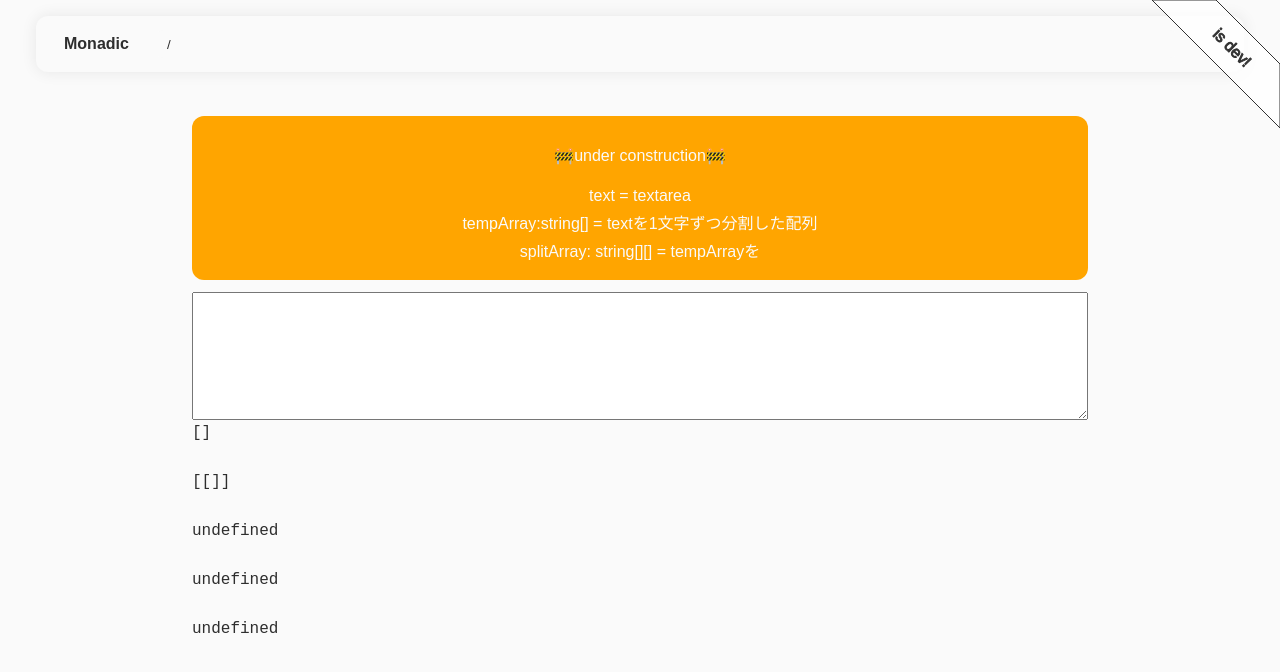
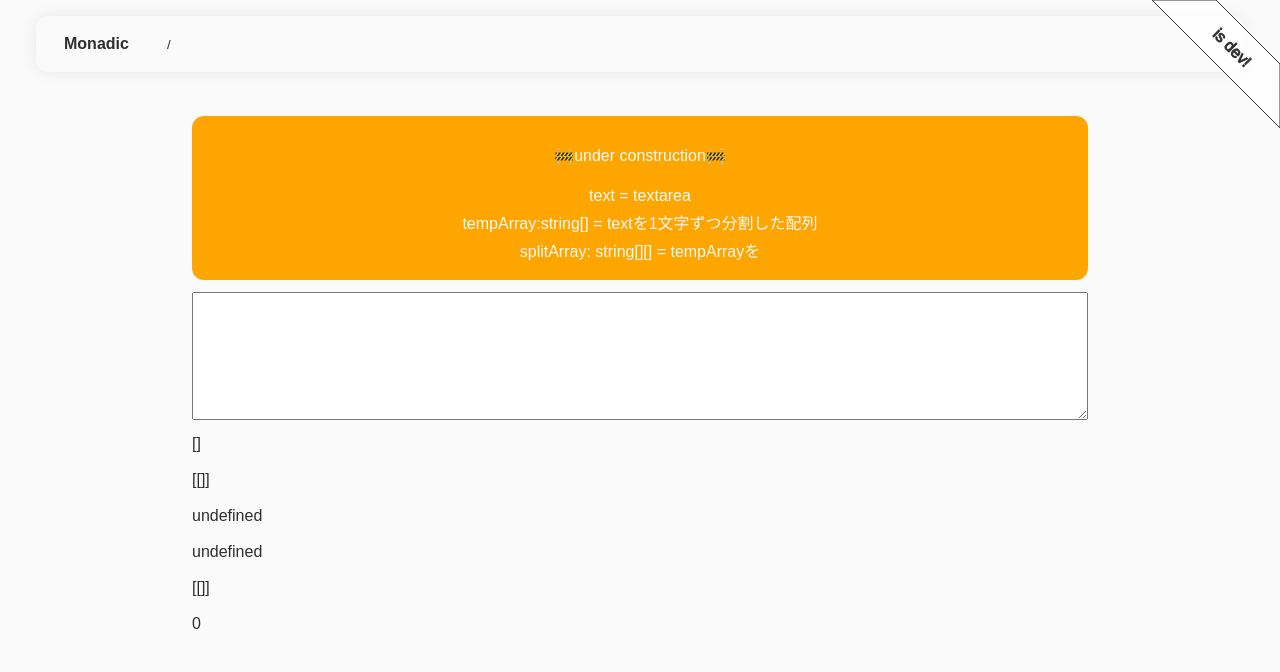
Before and after one commit to monax-owo/monadic, a SvelteKit app: page /tools/other/tategaki in a window 1280 px wide. Shown: the top 672 px of the page. Built offline with nearby package versions, Linux system fonts and the light colour scheme.

Commit message:
これは勝ったかもしれない

```diff
--- a/src/routes/tools/other/tategaki/+page.svelte
+++ b/src/routes/tools/other/tategaki/+page.svelte
@@ -32,17 +32,20 @@
       [[]]
     );
   };
-  const fill = <T,>(array: T[][]): T[][] => {
+  const maxLen = <T,>(array: T[][]): number => {
+    return array.reduce((acc, v) => {
+      return Math.max(acc, v.length);
+    }, 0);
+  };
+  const fill = (array: string[][]): string[][] => {
     let len = array.reduce((acc, v) => {
-      return Math.max(acc, v.length - 1);
+      return Math.max(acc, v.length);
     }, 0);
-    let temp = array.reduce<T[][]>(
-      (acc, v) => {
-        // v.push(Array(len - v.length).fill(""));
-        return acc;
-      },
-      [[]]
-    );
+    let temp = array.reduce((acc: string[][], v) => {
+      acc.push([...v, ...Array(v.length >= len ? 0 : len - v.length).fill("")]);
+      return acc;
+    }, []);
+    return temp;
   };
   $: tempArray = Array.from(text);
   $: splitArray = split(tempArray);
@@ -63,14 +66,11 @@
   <!-- <code>{text}</code> -->
   <div>
     <code>{JSON.stringify(tempArray)}</code>
-    <br /><br />
     <code>{JSON.stringify(splitArray)}</code>
-    <br /><br />
     <code>{JSON.stringify(resultArray)}</code>
-    <br /><br />
     <code>{result}</code>
-    <br /><br />
     <code>{JSON.stringify(fill(splitArray))}</code>
+    <code>{JSON.stringify(maxLen(splitArray))}</code>
   </div>
 </Template>
 
@@ -81,4 +81,14 @@
     min-height: 8rem;
     resize: vertical;
   }
+  code,
+  pre {
+    display: block;
+    // border: 1px solid white;
+    // padding: 12px;
+    // font-size: 1.2em;
+    // line-height: 1.2em;
+    margin: 12px 0;
+    font-family: "Noto Sans JP Variable", sans-serif;
+  }
 </style>
```
